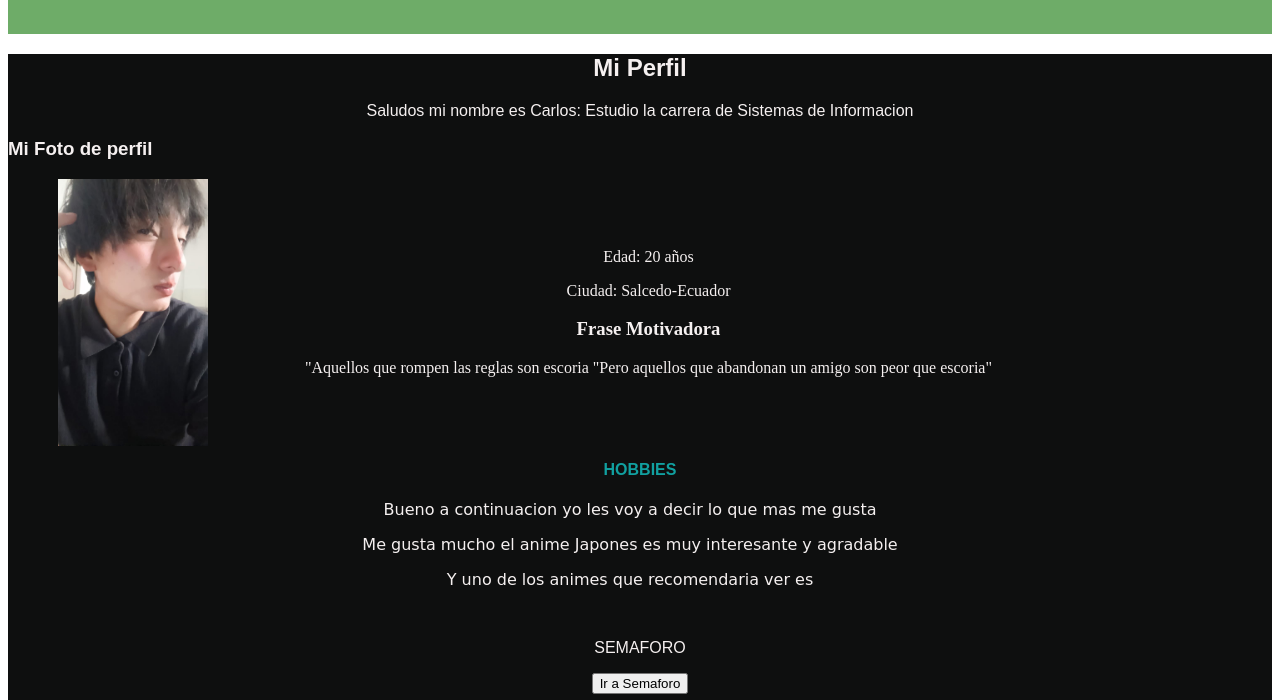
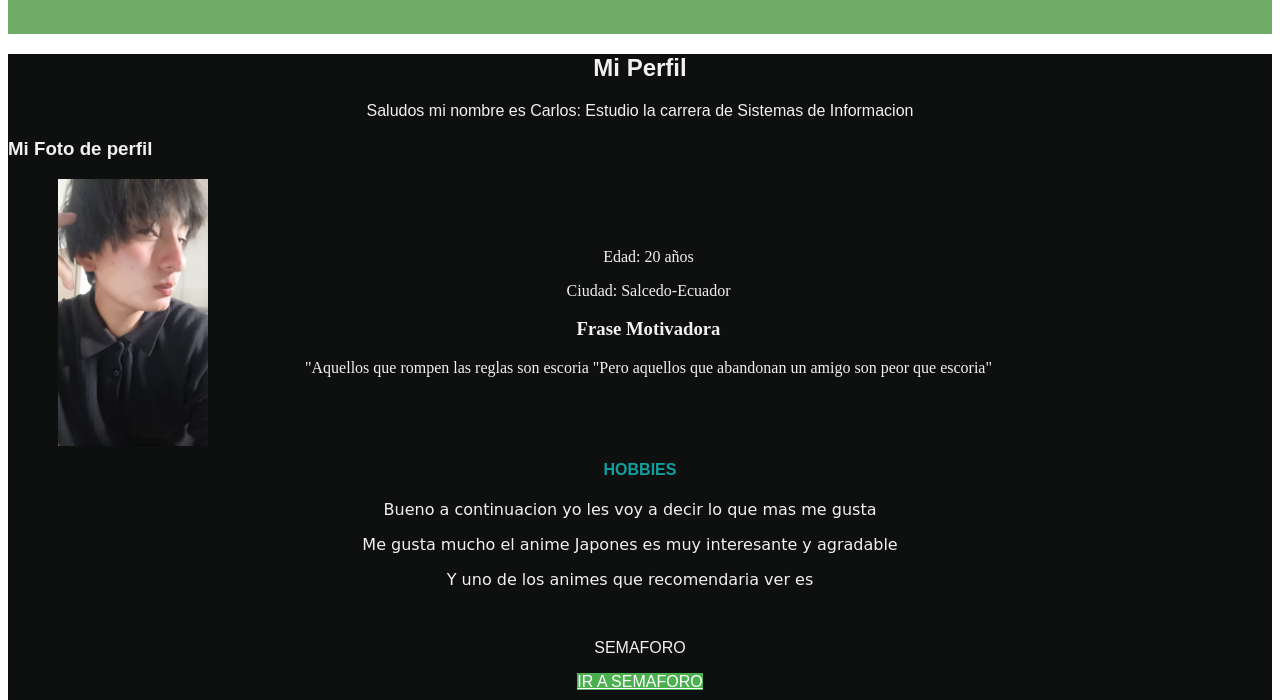
Before and after one commit to Tibuti15/curriculo, a plain HTML site: page index.html in a window 1280 px wide. Shown: the part 100-800 px from the top of the page. Drawn offline with Linux system fonts and the light colour scheme.

Commit message:
Update index.html

```diff
--- a/index.html
+++ b/index.html
@@ -50,8 +50,7 @@
                     <p> SEMAFORO </p>
                 </div>
 
-                <a href="http://127.0.0.1:5500/semaforo.html">
-                    <button>Ir a Semaforo</button>
+                <a href="semaforo.html" class="btn btn-light border border-dark mt-3" style="color: white; background-color: #4caf50;"> IR A SEMAFORO
                 </a>
                 </center>
             </div>
```
